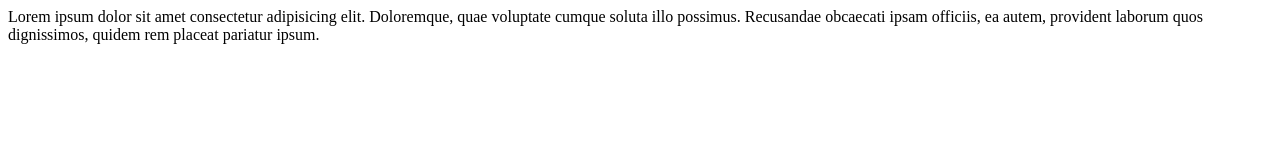
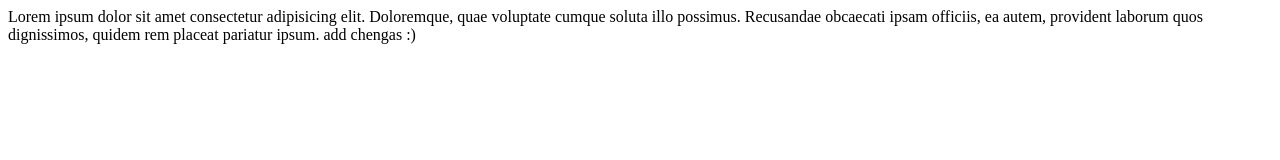
Before and after one commit to vana123/Lab4, a plain HTML site: page index.html in a window 1280 px wide. Drawn offline with Linux system fonts and the light colour scheme.

Commit message:
update content in file

```diff
--- a/index.html
+++ b/index.html
@@ -8,6 +8,6 @@
 </head>
 <body>
     Lorem ipsum dolor sit amet consectetur adipisicing elit. Doloremque, quae voluptate cumque soluta illo possimus. Recusandae obcaecati ipsam officiis, ea autem, provident laborum quos dignissimos, quidem rem placeat pariatur ipsum.
-
+    add chengas :)
 </body>
 </html>
```
